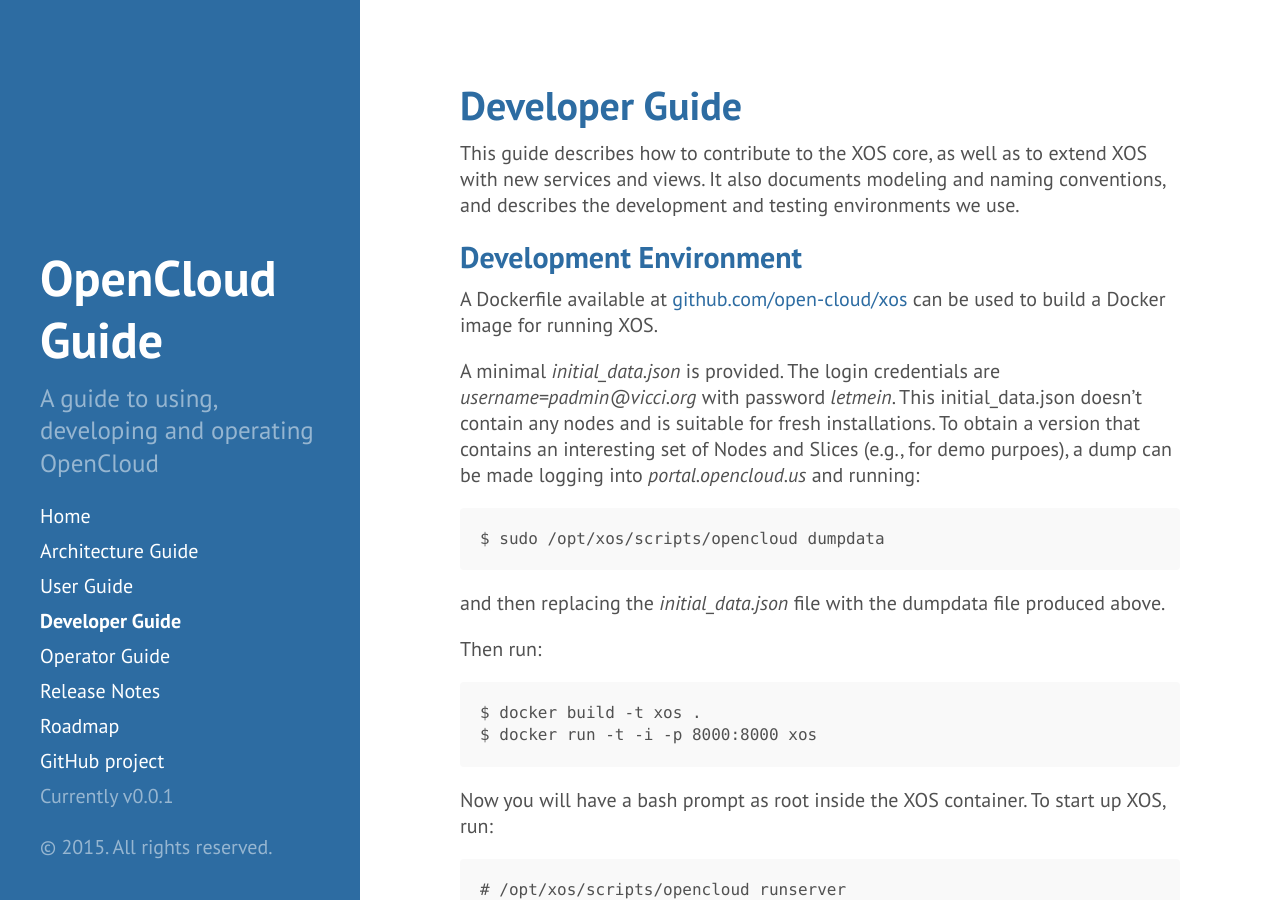
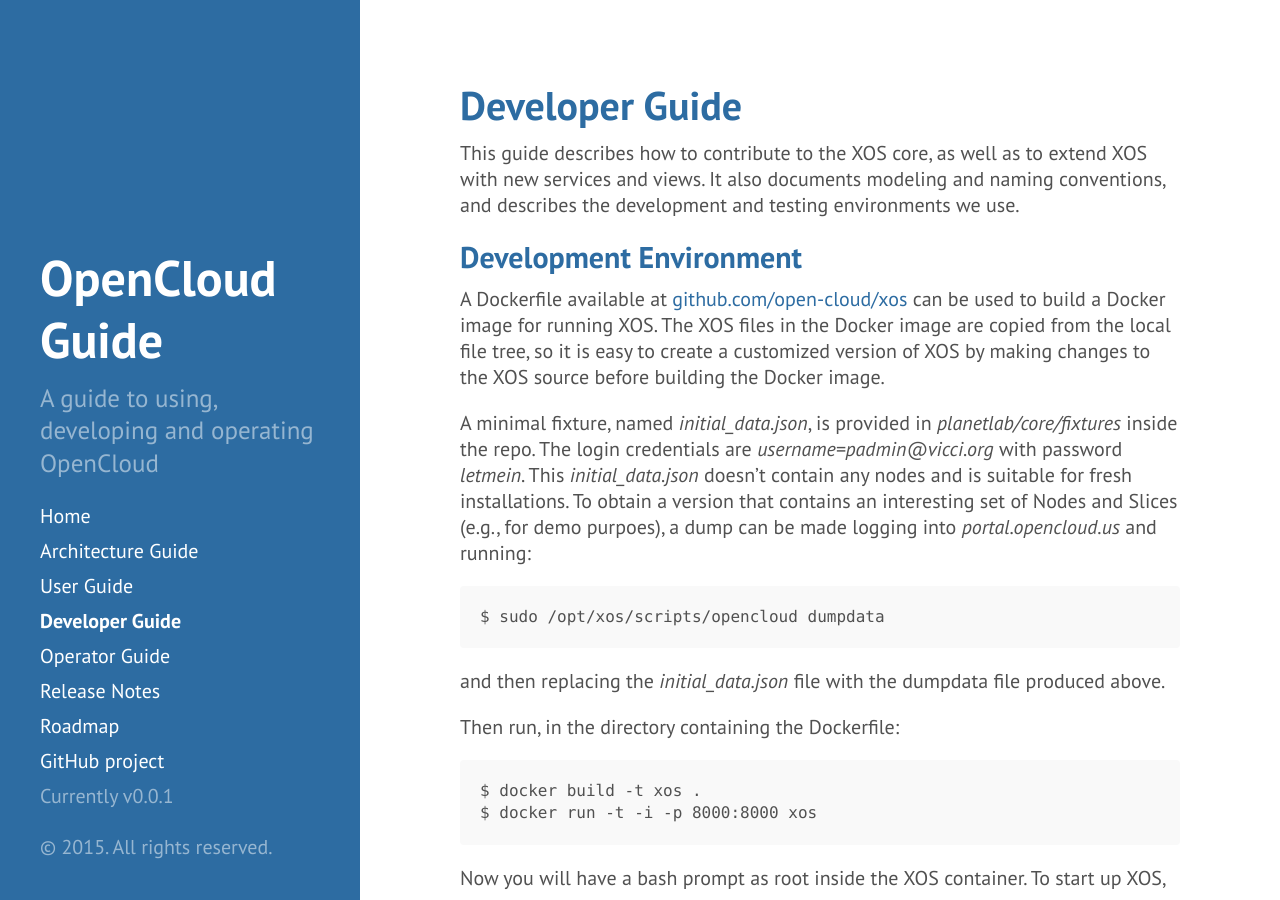
Before and after one commit to open-cloud/open-cloud.github.io.old, a Jekyll site: the page built from 2_developer.md, in a window 1280 px wide and 900 px high. Built offline with Jekyll 4.4.1, drawn with Linux system fonts in a browser that asks for light colours; Markdown is read by kramdown in place of the engine named in the settings.

Commit message:
Update 2_developer.md

````diff
--- a/2_developer.md
+++ b/2_developer.md
@@ -12,11 +12,15 @@
 
 A Dockerfile available at
 [github.com/open-cloud/xos](https://github.com/open-cloud/xos)
-can be used to build a Docker image for running XOS.
+can be used to build a Docker image for running XOS.  The XOS
+files in the Docker image are copied from the local file tree,
+so it is easy to create a customized version of XOS by making
+changes to the XOS source before building the Docker image.
 
-A minimal *initial_data.json* is provided. The login credentials
+A minimal fixture, named *initial_data.json*, is provided
+in *planetlab/core/fixtures* inside the repo. The login credentials
 are *username=padmin@vicci.org* with password *letmein*. This
-initial_data.json doesn't contain any nodes and is suitable for
+*initial_data.json* doesn't contain any nodes and is suitable for
 fresh installations. To obtain a version that contains an
 interesting set of Nodes and Slices (e.g., for demo purpoes), a
 dump can be made logging into *portal.opencloud.us* and running:
@@ -28,7 +32,7 @@
 and then replacing the *initial_data.json* file with the dumpdata
 file produced above.
 
-Then run:
+Then run, in the directory containing the Dockerfile:
 
 ```
 $ docker build -t xos .
````
